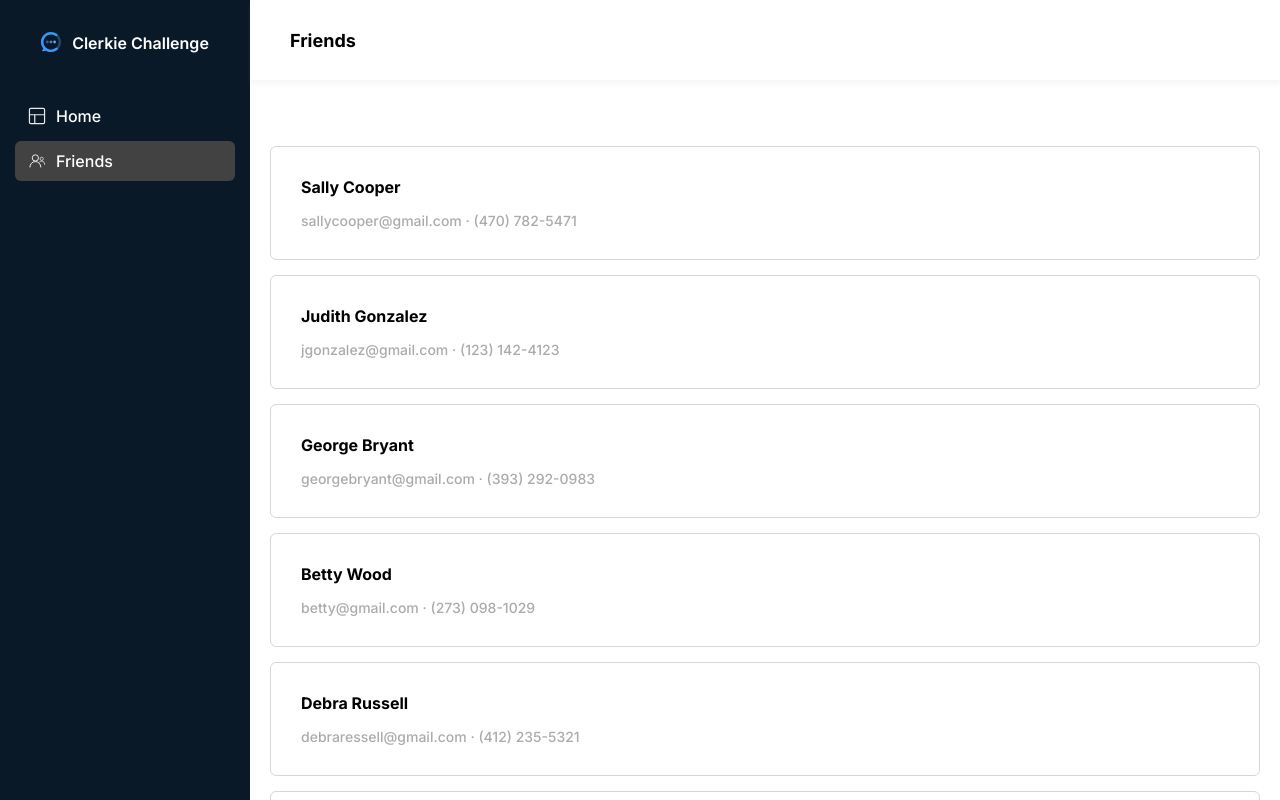
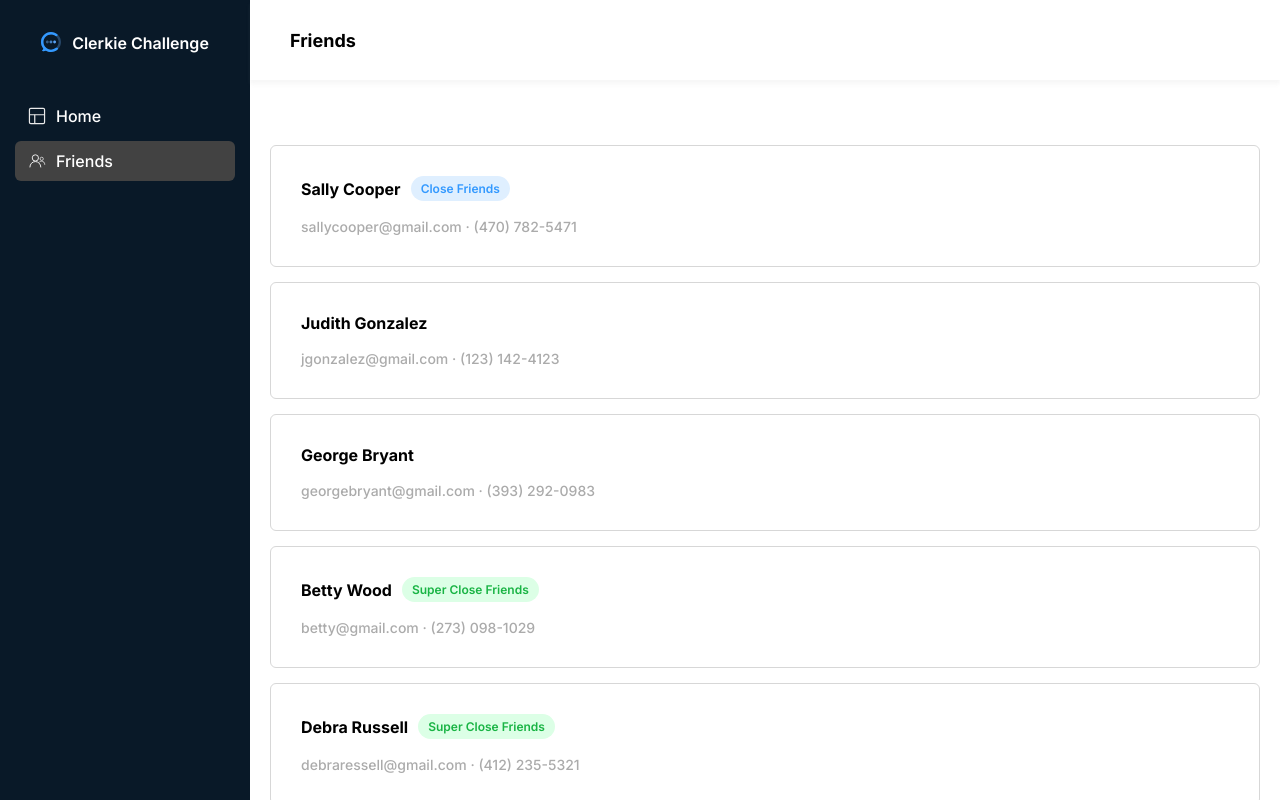
Before and after one commit to jpreston-alt/friends-challenge, a Next.js app: page /friends in a window 1280 px wide. Shown: the top 800 px of the page. Built offline with nearby package versions, Linux system fonts and the light colour scheme.

Commit message:
added friend level chip

```diff
--- /dev/null
+++ b/components/Chip/Chip.js
@@ -0,0 +1,17 @@
+import React from "react";
+import PropTypes from "prop-types";
+import { Text } from "@components";
+import styles from "./Chip.module.css";
+
+const Chip = ({ text, color }) => (
+  <Text variant="chip" className={styles[color]}>
+    {text}
+  </Text>
+);
+
+Chip.propTypes = {
+  text: PropTypes.string.isRequired,
+  color: PropTypes.oneOf(["blue", "green"]).isRequired,
+};
+
+export default Chip;
--- /dev/null
+++ b/components/Chip/Chip.module.css
@@ -0,0 +1,16 @@
+.container {
+  padding: var(--spacing_1) var(--spacing_2);
+  border-radius: var(--border-radius-pill);
+}
+
+.blue {
+  composes: container;
+  color: var(--blue);
+  background: var(--blue_light);
+}
+
+.green {
+  composes: container;
+  color: var(--green);
+  background: var(--green_light);
+}
--- a/components/FriendCard/FriendCard.js
+++ b/components/FriendCard/FriendCard.js
@@ -1,15 +1,36 @@
 import React from "react";
 import PropTypes from "prop-types";
-import { Text } from "@components";
+import { Text, Chip } from "@components";
 import styles from "./FriendCard.module.css";
 
-const FriendCard = ({ name, email, phone, level }) => {
+const friendLevels = {
+  1: {
+    text: "Close Friends",
+    color: "blue",
+  },
+  2: {
+    text: "Super Close Friends",
+    color: "green",
+  },
+};
+
+const FriendCard = ({ name, email, phone, friendLevel }) => {
   return (
     <div className={styles.container}>
-      <Text variant="h4" className={styles.title}>
-        {name}
-      </Text>
-      <Text color="secondary" className={styles.subtitle}>
+      <div className={styles.title_container}>
+        <Text variant="h4" className={styles.title}>
+          {name}
+        </Text>
+        {friendLevel > 0 ? (
+          <Chip
+            text={friendLevels[friendLevel].text}
+            color={friendLevels[friendLevel].color}
+          />
+        ) : (
+          <></>
+        )}
+      </div>
+      <Text color="secondary">
         {email} &middot; {phone}
       </Text>
     </div>
@@ -20,7 +41,7 @@ FriendCard.propTypes = {
   name: PropTypes.string.isRequired,
   email: PropTypes.string.isRequired,
   phone: PropTypes.string.isRequired,
-  level: PropTypes.oneOf([0, 1, 2]).isRequired,
+  friendLevel: PropTypes.oneOf([0, 1, 2]).isRequired,
 };
 
 export default FriendCard;
--- a/components/FriendCard/FriendCard.module.css
+++ b/components/FriendCard/FriendCard.module.css
@@ -5,11 +5,13 @@
   margin-bottom: var(--spacing_3);
 }
 
-.title {
-  margin-top: 0;
+.title_container {
+  display: flex;
+  align-items: center;
+  gap: var(--spacing_2);
   margin-bottom: var(--spacing_3);
 }
 
-.subtitle {
+.title {
   margin: 0;
 }
--- a/components/Text/Text.js
+++ b/components/Text/Text.js
@@ -8,7 +8,7 @@ const tagMap = {
   h3: "h3",
   h4: "h4",
   h5: "h5",
-  body: "p",
+  body: "span",
   label: "label",
   chip: "span",
   link: "span",
--- a/components/index.js
+++ b/components/index.js
@@ -6,3 +6,4 @@ export { default as SideNav } from "./SideNav/SideNav";
 export { default as NavItem } from "./NavItem/NavItem";
 export { default as NavMenu } from "./NavMenu/NavMenu";
 export { default as FriendCard } from "./FriendCard/FriendCard";
+export { default as Chip } from "./Chip/Chip";
--- a/pages/friends/friends.module.css
+++ b/pages/friends/friends.module.css
@@ -1,6 +1,6 @@
 .container {
   max-width: 1050px;
-  margin: 46px auto 0px auto;
-  padding: 20px;
+  margin: var(--spacing_9) auto;
+  padding: var(--spacing_4);
   box-sizing: border-box;
 }
--- a/styles/globals.css
+++ b/styles/globals.css
@@ -28,10 +28,15 @@
   --box-shadow: 0px 4px 4px rgba(162, 162, 162, 0.1);
 
   /* spacing */
+  --spacing_1: 5px;
+  --spacing_2: 10px;
   --spacing_3: 15px;
   --spacing_4: 20px;
   --spacing_5: 25px;
   --spacing_6: 30px;
+  --spacing_7: 35px;
+  --spacing_8: 40px;
+  --spacing_9: 45px;
 }
 
 body {
```
